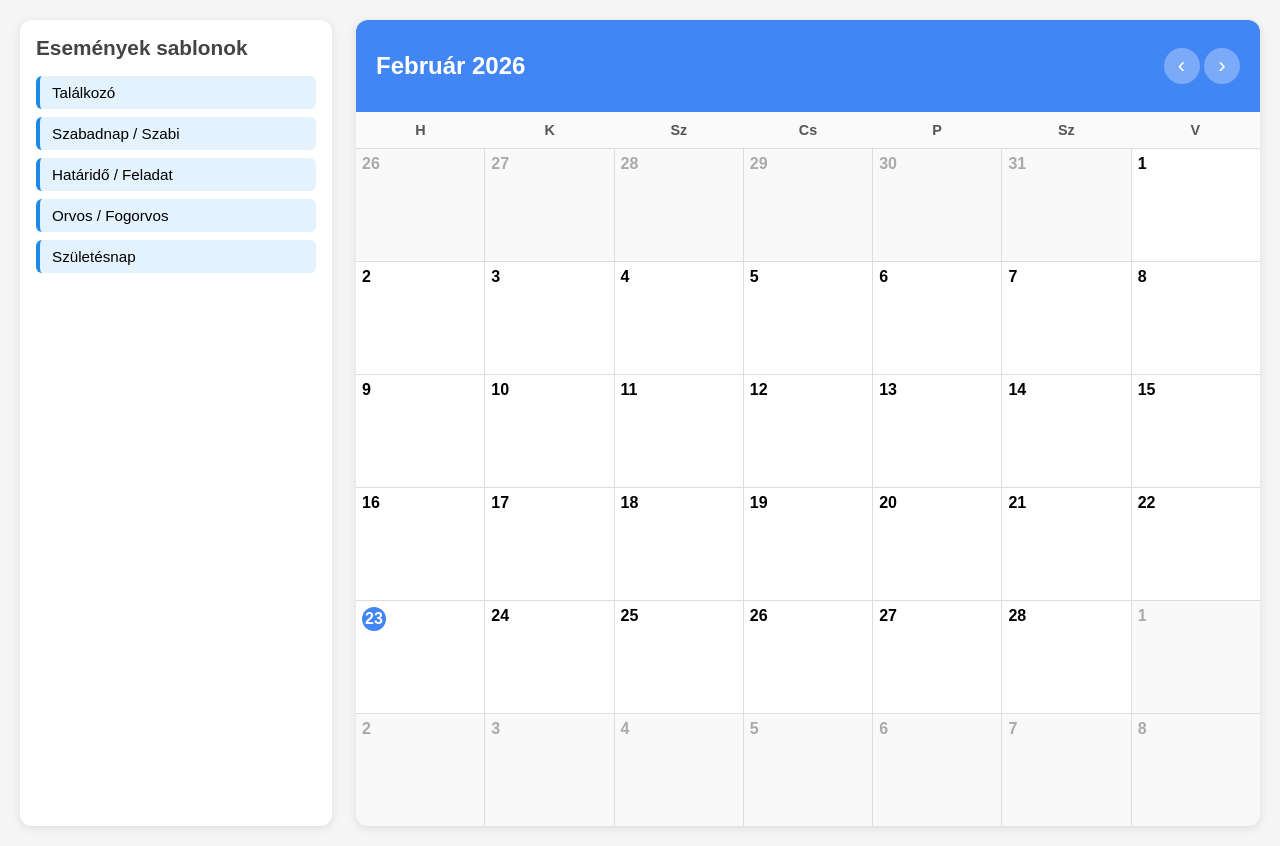
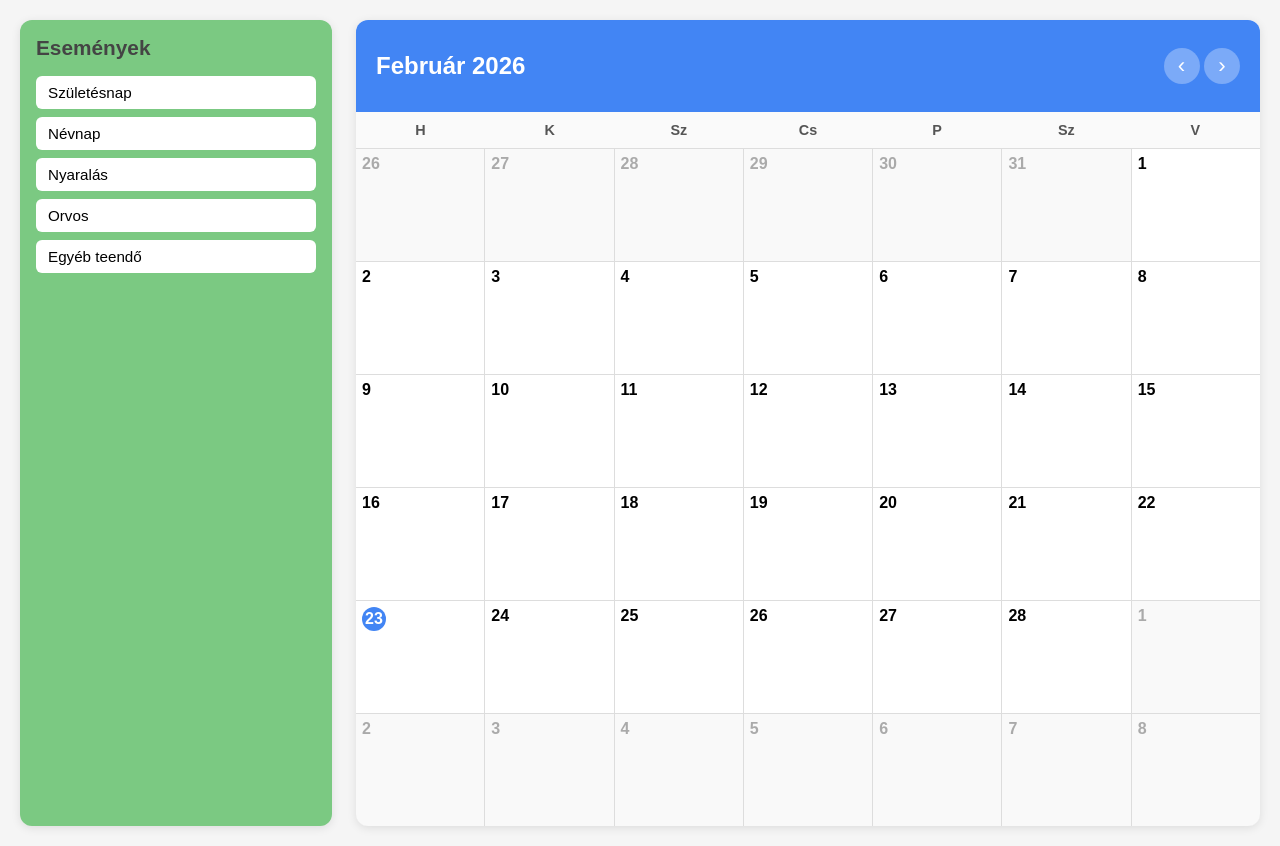
Before and after one commit to Vendel098/Calander, a PHP site: page /main.html in a window 1280 px wide. Run offline with PHP 8.4, Linux system fonts and the light colour scheme.

Commit message:
Add files via upload

```diff
--- a/main.css
+++ b/main.css
@@ -10,7 +10,7 @@ body {
 
     .sidebar {
       width: 280px;
-      background: white;
+      background: rgb(123, 201, 130);
       border-radius: 12px;
       padding: 16px;
       box-shadow: 0 2px 10px rgba(0,0,0,0.1);
@@ -25,15 +25,14 @@ body {
     .template-event {
       padding: 8px 12px;
       margin: 8px 0;
-      background: #e3f2fd;
-      border-left: 4px solid #1e88e5;
+      background: #ffffff;
       border-radius: 6px;
       cursor: grab;
       user-select: none;
       font-size: 0.95rem;
     }
 
-    .template-event:active { cursor: grabbing; }
+
 
     .calendar {
       flex: 1;
@@ -115,8 +114,8 @@ body {
       padding: 4px 8px;
       border-radius: 4px;
       font-size: 0.85rem;
-      background: #e3f2fd;
-      border-left: 4px solid #1e88e5;
+      background: #e261c6;
+      border-left: 4px solid #8b399b;
       cursor: grab;
       user-select: none;
       position: relative;
--- a/main.html
+++ b/main.html
@@ -12,12 +12,12 @@
 <body>
 
 <div class="sidebar">
-  <h2>Események sablonok</h2>
-  <div class="template-event" draggable="true" data-color="#1e88e5">Találkozó</div>
-  <div class="template-event" draggable="true" data-color="#43a047">Szabadnap / Szabi</div>
-  <div class="template-event" draggable="true" data-color="#e53935">Határidő / Feladat</div>
-  <div class="template-event" draggable="true" data-color="#fb8c00">Orvos / Fogorvos</div>
-  <div class="template-event" draggable="true" data-color="#8e24aa">Születésnap</div>
+  <h2>Események</h2>
+  <div class="template-event" draggable="true">Születésnap</div>
+  <div class="template-event" draggable="true">Névnap</div>
+  <div class="template-event" draggable="true">Nyaralás</div>
+  <div class="template-event" draggable="true">Orvos</div>
+  <div class="template-event" draggable="true">Egyéb teendő</div>
 </div>
 
 <div class="calendar">
--- a/main.js
+++ b/main.js
@@ -47,7 +47,7 @@ function createDay(num, isOther = false, isToday = false) {
     e.preventDefault();
     day.classList.remove("drag-over");
     const text = e.dataTransfer.getData("text");
-    const color = e.dataTransfer.getData("color") || "#1e88e5";
+    const color = e.dataTransfer.getData("color") || "#4b63a5ff";
 
     if (!text) return;
 
```
